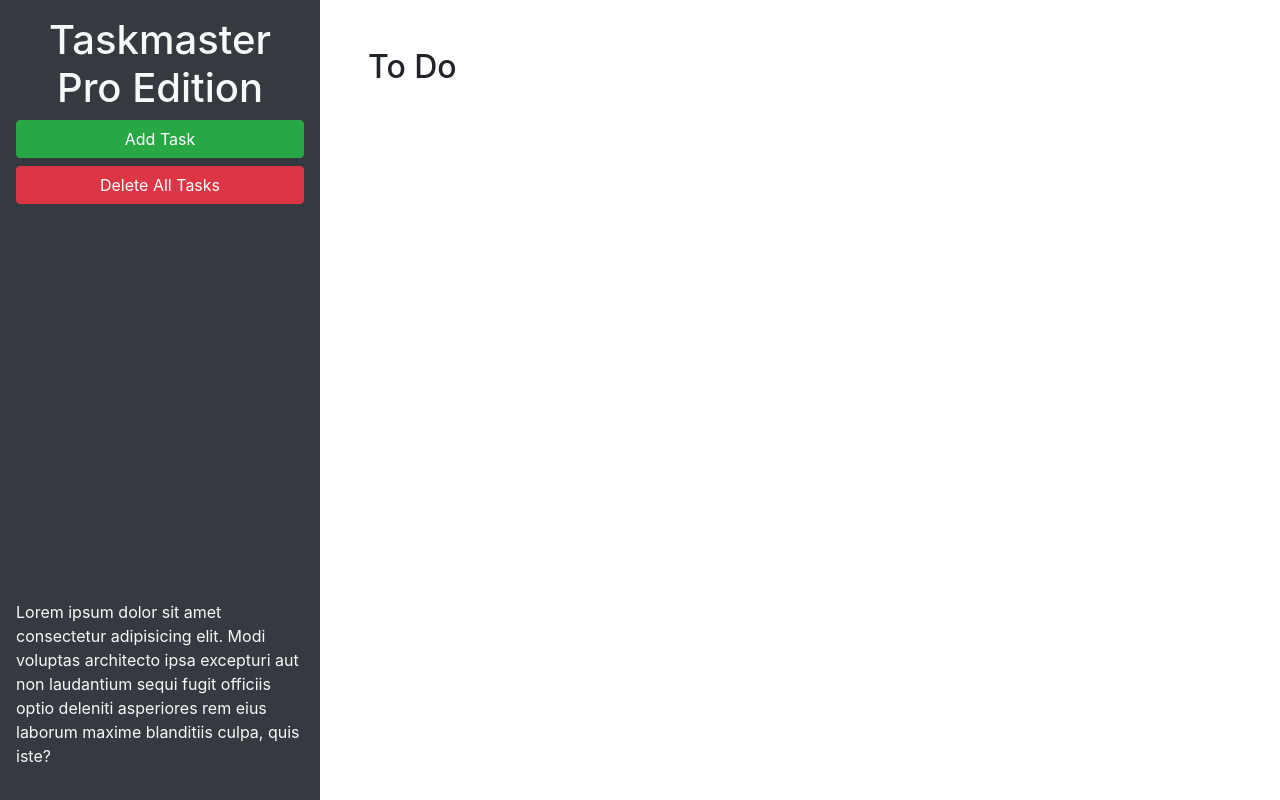
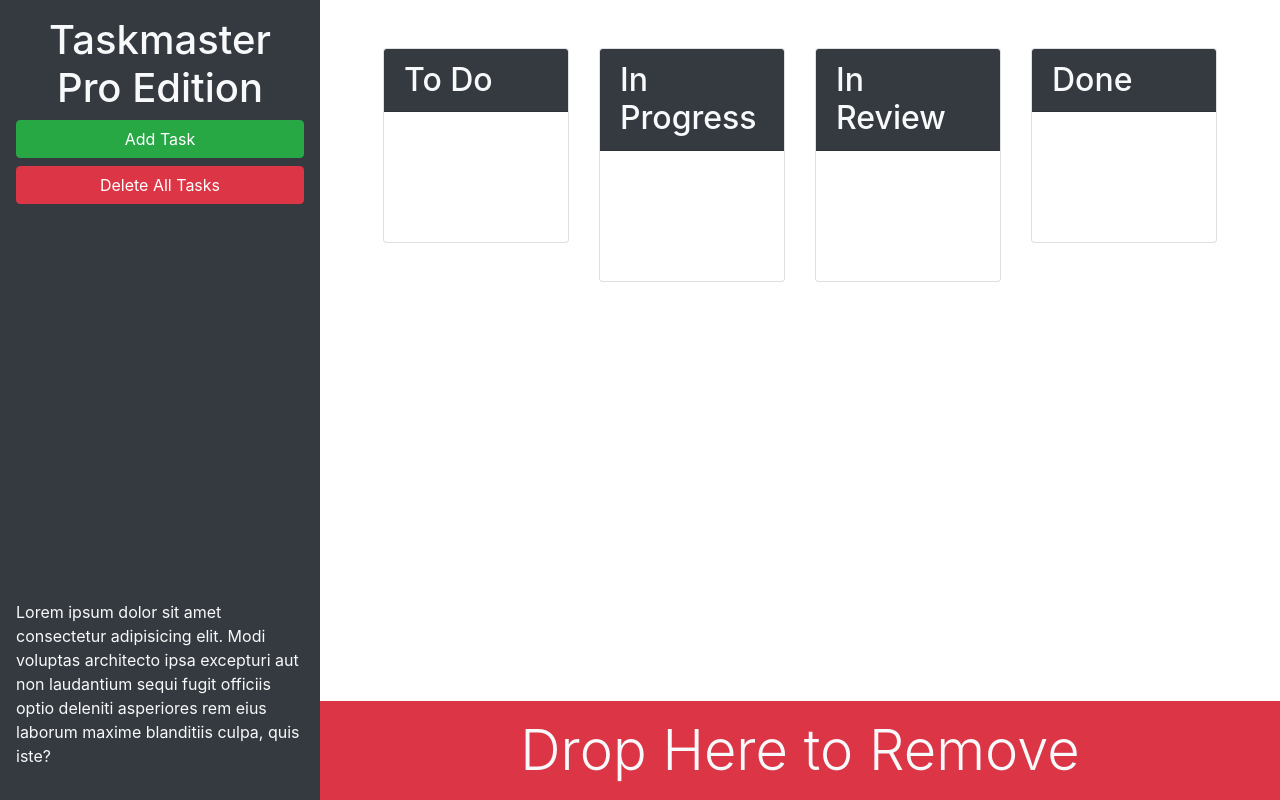
Before and after one commit to brandonmcguire1992/taskmaster-pro, a plain HTML site: page index.html in a window 1280 px wide. Drawn offline with nearby package versions, Linux system fonts and the light colour scheme.

Commit message:
update task columns

```diff
--- a/index.html
+++ b/index.html
@@ -13,20 +13,55 @@
 <body>
 
   <div class="row min-vh-100 no-gutters">
-    <header class="col-12 col-lg-3 bg-dark text-light d-flex flex-column p-4 p-lg-3">
+    <header class="col-12 col-lg-3 bg-dark text-light d-flex flex-column p-4 p-lg-3 sticky-top">
       <h1 class="text-center">Taskmaster Pro Edition</h1>
       <button id="create-task" class="btn btn-block btn-success" data-toggle="modal" data-target="#task-form-modal">Add
         Task</button>
       <button id="remove-tasks" class="btn btn-block btn-danger">Delete All Tasks</button>
-      <p class="mt-auto">Lorem ipsum dolor sit amet consectetur adipisicing elit. Modi voluptas architecto ipsa
+      <p class="mt-auto d-none d-lg-block">Lorem ipsum dolor sit amet consectetur adipisicing elit. Modi voluptas architecto ipsa
         excepturi aut non
         laudantium sequi fugit officiis optio deleniti asperiores rem eius laborum maxime blanditiis culpa, quis iste?
       </p>
     </header>
-    <main class="col-12 col-lg-9">
-      <div class="m-5">
-        <h2>To Do</h2>
-        <ul id="list-toDo" class="list-group"> </ul>
+    <main class="col-12 col-lg-9 d-flex flex-column">
+      <div class="m-5 row justify-content-around">
+        <!-- todo start -->
+        <div class="col-12 col-md-6 col-xl-3 mb-3">
+          <div class="card">
+            <h2 class="bg-dark text-light card-header">To Do</h2>
+            <ul id="list-toDo" class="list-group"></ul>
+          </div>
+        </div>
+        <!-- todo end -->
+        <!-- in progress start -->
+        <div class="col-12 col-md-6 col-xl-3 mb-3">
+          <div class="card">
+            <h2 class="bg-dark text-light card-header">In Progress</h2>
+            <ul id="list-inProgress" class="list-group"></ul>
+          </div>
+        </div>
+        <!-- in progress end -->
+        <!-- in review start -->
+        <div class="col-12 col-md-6 col-xl-3 mb-3">
+          <div class="card">
+            <h2 class="bg-dark text-light card-header">In Review</h2>
+            <ul id="list-inReview" class="list-group"></ul>
+          </div>
+        </div>
+        <!-- in review end -->
+        <!-- done start -->
+        <div class="col-12 col-md-6 col-xl-3 mb-3">
+          <div class="card">
+            <h2 class="bg-dark text-light card-header">Done</h2>
+            <ul id="list-done" class="list-group"></ul>
+          </div>
+        </div>
+        <!-- done end -->
+      </div>
+      <div id="trash" class="mt-auto">
+        <div class="w-100 bg-danger p-3 text-center text-light display-4">
+          Drop Here to Remove
+        </div>
       </div>
     </main>
   </div>
@@ -46,11 +81,11 @@
           <form>
             <div class="form-group">
               <label for="modalTaskDescription">Task description</label>
-              <textarea id="modalTaskDescription" rows="3"></textarea>
+              <textarea id="modalTaskDescription" rows="3" class="form-control"></textarea>
             </div>
             <div class="form-group">
               <label for="modalDueDate">Due date</label>
-              <input type="text" id="modalDueDate" placeholder="mm/dd/yyyy" autocomplete="off" />
+              <input type="text" id="modalDueDate" placeholder="mm/dd/yyyy" autocomplete="off" class="form-control" />
             </div>
           </form>
         </div>
```
